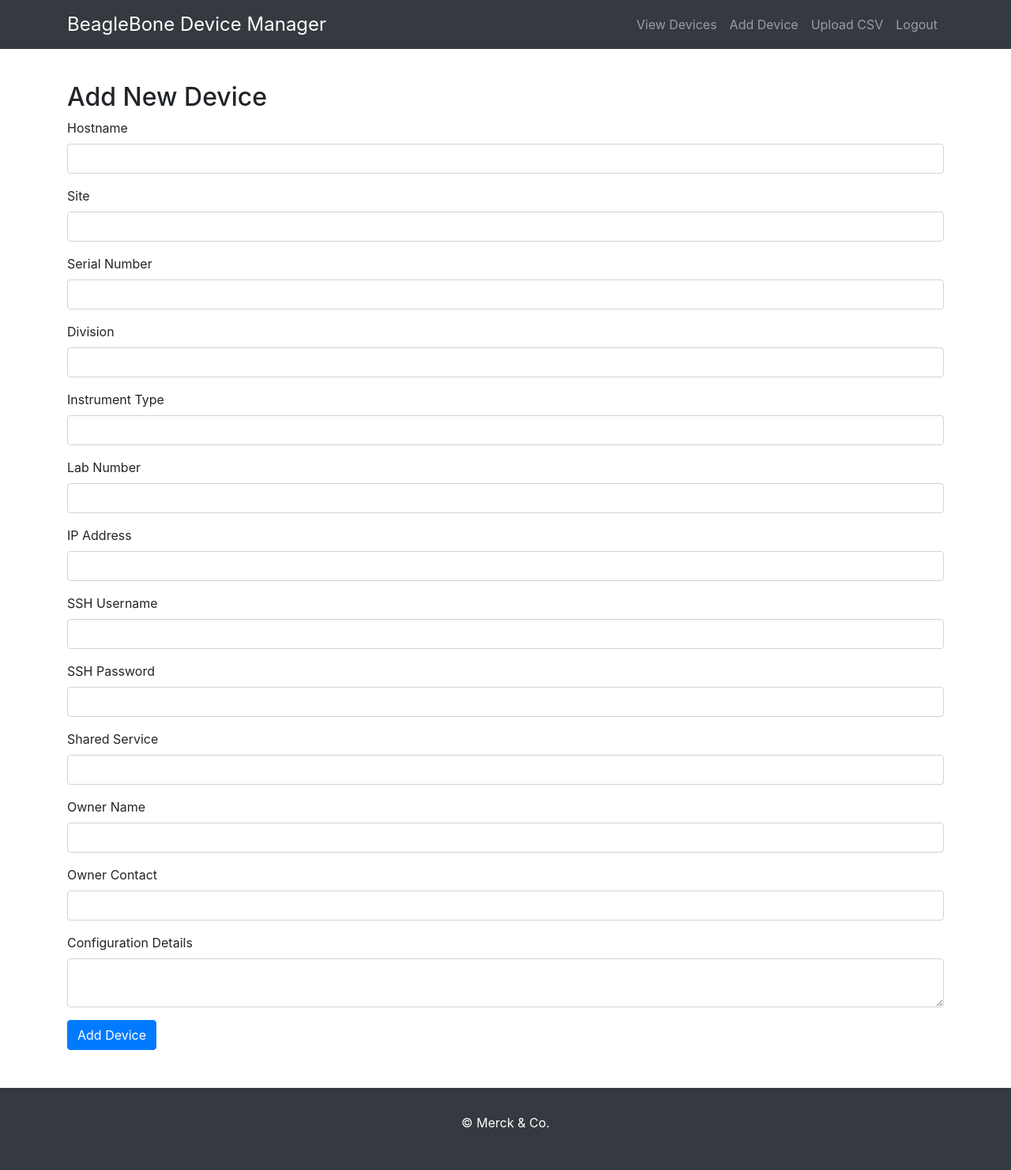
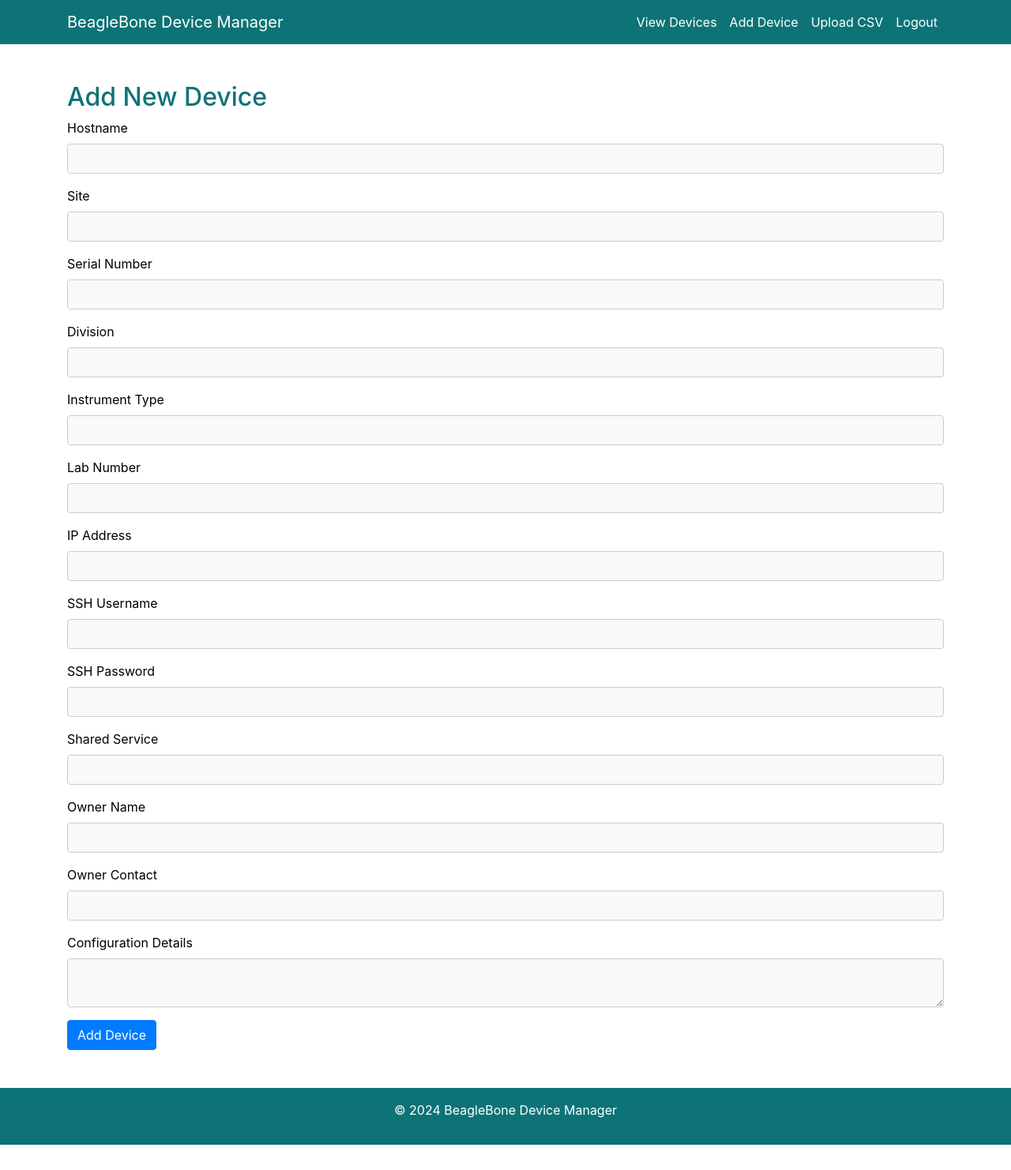
Before and after one commit to gundamking/MerckFlaskApp, a Flask app: page /add in a window 1280 px wide. Shown: the whole page at 79% size. After the commit the page ends 1450 px from the top, so only its background shows below. Run offline with Flask 2, Linux system fonts and the light colour scheme; a user stored in the database is signed in; some libraries are stand-ins or nearby versions.

Commit message:
completed
this is the end! finally

```diff
--- a/templates/base.html
+++ b/templates/base.html
@@ -4,23 +4,64 @@
     <meta charset="UTF-8">
     <meta name="viewport" content="width=device-width, initial-scale=1.0">
     <title>BeagleBone Device Manager</title>
+    <!-- Bootstrap CSS -->
     <link rel="stylesheet" href="https://maxcdn.bootstrapcdn.com/bootstrap/4.5.2/css/bootstrap.min.css">
+    <!-- Custom CSS -->
     <style>
         body {
-            padding-top: 56px;
+            background-color: #ffffff; /* White background */
+            color: #000000; /* Black text */
         }
-        .navbar-brand {
-            font-size: 1.5rem;
+        .navbar {
+            background-color: #0d7377; /* Teal background for navbar */
+        }
+        .navbar-brand, .nav-link {
+            color: #ffffff !important; /* White text for navbar */
+        }
+        .navbar-brand:hover, .nav-link:hover {
+            color: #333333 !important; /* Darker hover effect */
         }
         footer {
-            padding: 2rem;
+            background-color: #0d7377; /* Teal background for footer */
+            color: #ffffff;
+            padding: 1rem;
             text-align: center;
+        }
+        .btn-teal {
+            background-color: #0d7377;
+            color: #ffffff;
+            border: none;
+        }
+        .btn-teal:hover {
+            background-color: #14a19a;
+        }
+        .form-control {
+            background-color: #f8f9fa;
+            color: #000000;
+            border: 1px solid #cccccc;
+        }
+        .form-control:focus {
+            border-color: #0d7377;
+            box-shadow: none;
+        }
+        .table {
+            background-color: #ffffff;
+            color: #000000;
+        }
+        .table thead {
+            background-color: #0d7377;
+        }
+        .table th, .table td {
+            color: #000000; /* Black text for table headers and cells */
+        }
+        h2 {
+            color: #0d7377; /* Teal headings */
         }
     </style>
 </head>
 <body>
     <!-- Navigation Bar -->
-    <nav class="navbar navbar-expand-lg navbar-dark bg-dark fixed-top">
+    <nav class="navbar navbar-expand-lg navbar-dark">
         <div class="container">
             <a class="navbar-brand" href="/">BeagleBone Device Manager</a>
             <button class="navbar-toggler" type="button" data-toggle="collapse" data-target="#navbarResponsive" aria-controls="navbarResponsive" aria-expanded="false" aria-label="Toggle navigation">
@@ -37,7 +78,6 @@
                     <li class="nav-item">
                         <a class="nav-link" href="/upload">Upload CSV</a>
                     </li>
-                    <!-- Conditional Login/Logout based on user authentication -->
                     {% if current_user.is_authenticated %}
                         <li class="nav-item">
                             <a class="nav-link" href="{{ url_for('logout') }}">Logout</a>
@@ -69,8 +109,8 @@
     </div>
 
     <!-- Footer -->
-    <footer class="bg-dark text-white mt-5">
-        <p>&copy; Merck & Co.</p>
+    <footer class="mt-5">
+        <p>&copy; 2024 BeagleBone Device Manager</p>
     </footer>
 
     <script src="https://code.jquery.com/jquery-3.5.1.slim.min.js"></script>
```
Also changed, not shown: instance/devices.db (added).
